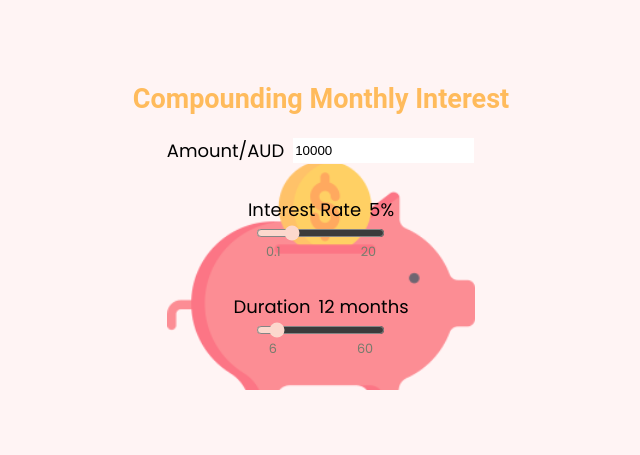
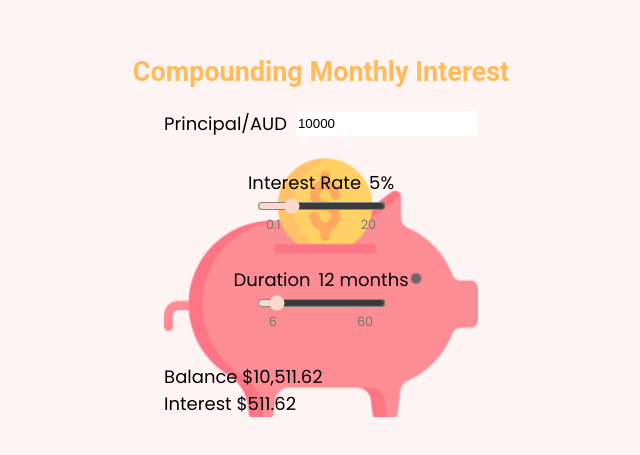
Before and after one commit to mu-tsu-mi/interest-calculator, a React (Vite) app: page / in a window 1280 px wide. Shown: the part 175-630 px from the top of the page, without its empty margins (319-959 px from the left). Built offline with nearby package versions, Linux system fonts and the light colour scheme.

Commit message:
add CalculationResult

```diff
--- a/src/App.tsx
+++ b/src/App.tsx
@@ -1,6 +1,7 @@
 import "./App.css";
 import Header from "./components/Header";
 import UserInput from "./components/user-input/UserInput";
+import CalculationResult from "./components/calc-result/CalculationResult";
 
 function App() {
   return (
@@ -8,7 +9,7 @@ function App() {
       <Header />
       <div className="input-result-wrapper">
         <UserInput />
-        {/* <CalculationResult /> */}
+        <CalculationResult />
       </div>
     </div>
   );
--- /dev/null
+++ b/src/components/calc-result/CalculationResult.tsx
@@ -0,0 +1,20 @@
+import { useContext } from "react";
+import { CalculatorContext } from "../../contexts/CalculatorContext";
+
+export default function CalculationResult() {
+  const calculator = useContext(CalculatorContext);
+
+  if (!calculator) {
+    console.log("Calculator Context is not available");
+    return null;
+  }
+
+  return (
+    <div className="result-container">
+      <div className="result-wrapper">
+        <div>Balance ${calculator.result.total}</div>
+        <div>Interest ${calculator.result.interest}</div>
+      </div>
+    </div>
+  );
+}
--- a/src/components/user-input/UserInput.tsx
+++ b/src/components/user-input/UserInput.tsx
@@ -22,7 +22,7 @@ export default function UserInput() {
   return (
     <div className="user-input-container">
       <div className="amount-display">
-        <label>Amount/AUD</label>
+        <label>Principal/AUD</label>
         <input
           id="amount-input"
           type="number"
--- a/src/contexts/CalculatorContext.tsx
+++ b/src/contexts/CalculatorContext.tsx
@@ -33,7 +33,17 @@ export function CalculatorProvider({ children }: CalculatorProviderProps) {
     const totalVal = principal * Math.pow(1 + interestRate, months);
     const interestAmount = totalVal - principal;
 
-    return { total: totalVal.toFixed(2), interest: interestAmount.toFixed(2) };
+    // Use the host default language with options for number formatting
+    return {
+      total: totalVal.toLocaleString(undefined, {
+        minimumFractionDigits: 2,
+        maximumFractionDigits: 2,
+      }),
+      interest: interestAmount.toLocaleString(undefined, {
+        minimumFractionDigits: 2,
+        maximumFractionDigits: 2,
+      }),
+    };
   }, [principal, rate, months]);
 
   return (
```
